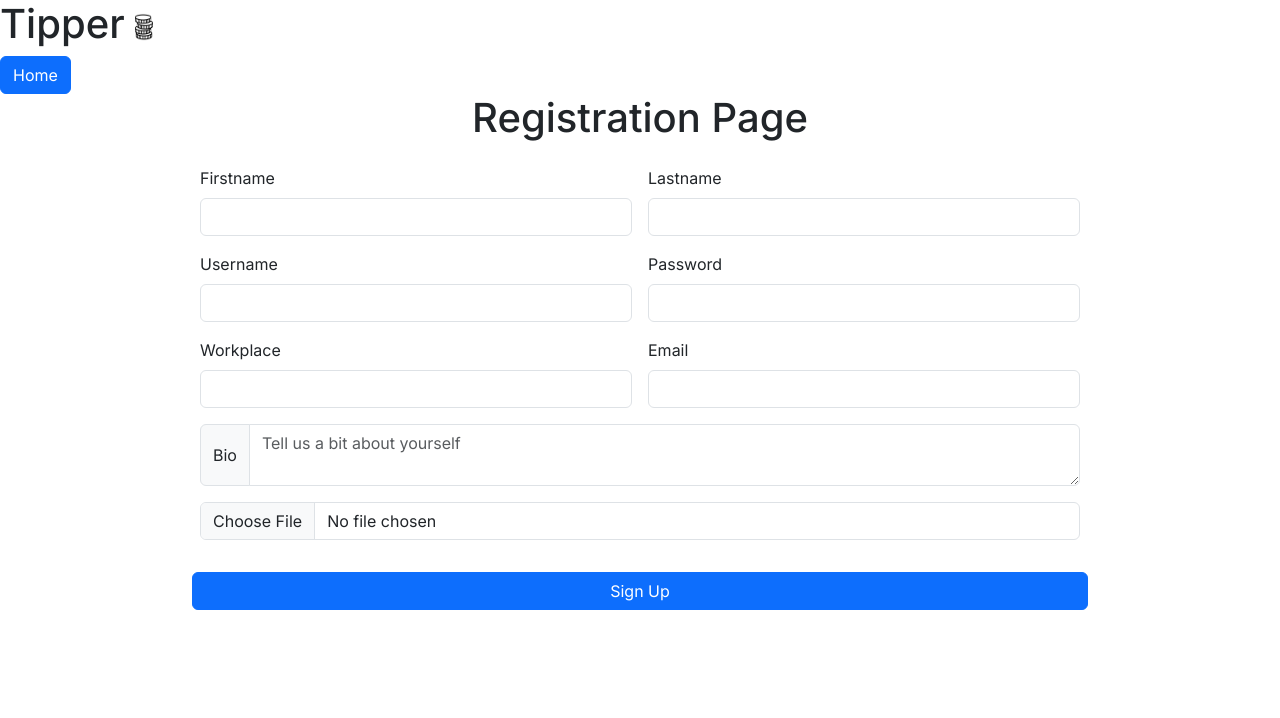
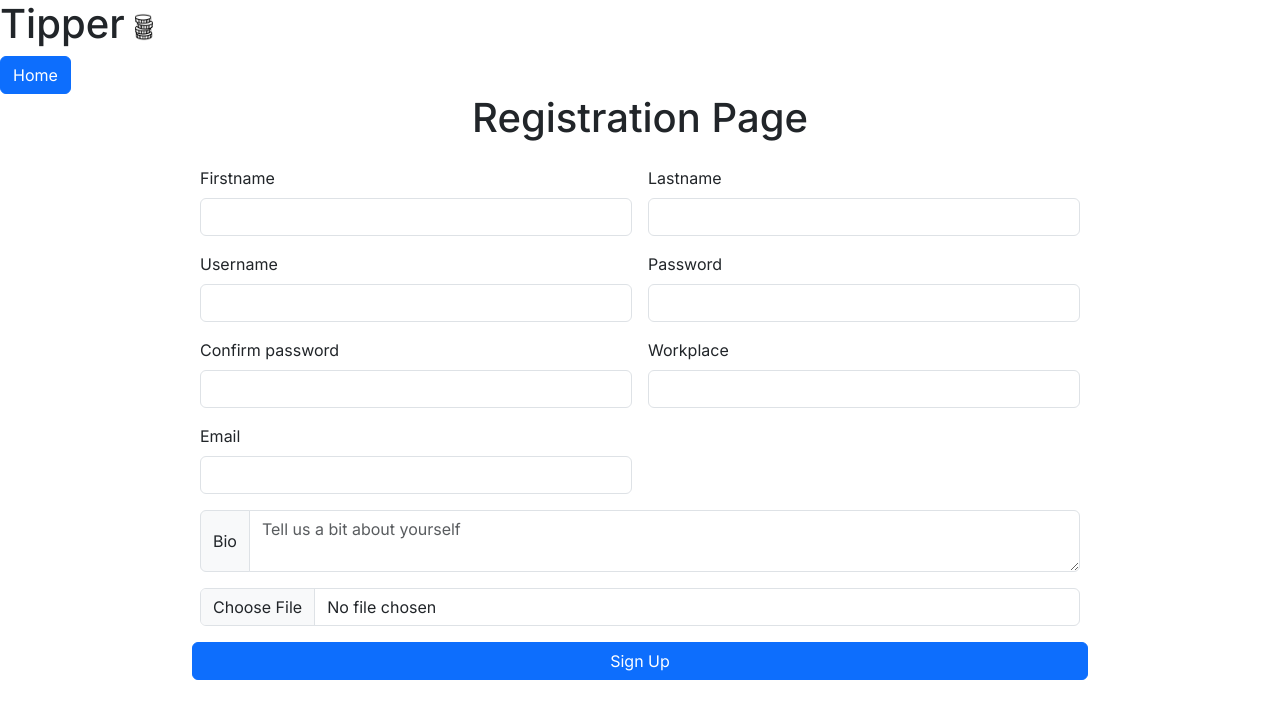
Before and after one commit to Tipper-final-project/front-end, a Next.js app: page /registerpage in a window 1280 px wide. Shown: the top 718 px of the page. Built offline with nearby package versions, Linux system fonts and the light colour scheme; no server answers; what cryptr would draw is missing.

Commit message:
registration page validation and edit image

```diff
--- a/src/APIcalls/patchUser.js
+++ b/src/APIcalls/patchUser.js
@@ -9,6 +9,7 @@ async function patchUser(username, newDetails) {
     );
   } catch (err) {
     console.log(err);
+    document.getElementById("approveUpload").disabled = false;
   }
 }
 
--- a/src/APIcalls/postuser.js
+++ b/src/APIcalls/postuser.js
@@ -13,7 +13,7 @@ export default async function postUser(
       bio: information.bio,
       workPlace: information.workPlace,
       email: information.email,
-      img_url: information.img,
+      img_url: information.img_url,
       firstName: information.firstName,
       lastName: information.lastName,
       password: encryptedString,
@@ -23,7 +23,6 @@ export default async function postUser(
       setPostedStatus(true);
     })
     .catch((err) => {
-      document.getElementById("submitButton").disabled = false;
       document.getElementById("cancelUpload").disabled = false;
       setIsLoading(false);
       setPostedStatus(false);
--- a/src/app/registerpage/page.js
+++ b/src/app/registerpage/page.js
@@ -18,6 +18,11 @@ const RegisterPage = () => {
   const [postedStatus, setPostedStatus] = useState(false);
   const [isError, setIsError] = useState(false);
   const [password, setPassword] = useState("");
+  const [usernameError, setUsernameError] = useState(false);
+  const [passwordError, setPasswordError] = useState(false);
+  const [passwordMatchError, setPasswordMatchError] = useState(false);
+  const regexPassword =
+    /^(?=.*[a-zA-Z])(?=.*\d)(?=.*[@$!%*?&_-])[A-Za-z\d@$!%*?&_-]{6,}$/g;
 
   function handleImage(event) {
     const data = new FileReader();
@@ -30,26 +35,73 @@ const RegisterPage = () => {
   }
 
   function handleChange(event) {
+    const confirmPassword = document.getElementById("confirmPassword").value;
+    const password = document.getElementById("password").value;
     setInformation((currentInformation) => {
       const newInformation = { ...currentInformation };
       newInformation[event.target.id] = event.target.value;
+
       return newInformation;
       // }
     });
-    if (event.target.id === "password") {
+    if (
+      event.target.id === "password" &&
+      password &&
+      !regexPassword.test(password) === true
+    ) {
+      setPasswordError(true);
+      event.preventDefault();
+    } else if (
+      regexPassword.test(password) === false &&
+      event.target.id === "password"
+    ) {
       setPassword(event.target.value);
+      setPasswordError(false);
+    } else if (
+      event.target.id === "username" &&
+      event.target.value &&
+      event.target.value.length < 4
+    ) {
+      setUsernameError(true);
+      event.preventDefault();
+    } else if (
+      event.target.id === "username" &&
+      event.target.value &&
+      event.target.value.length > 3
+    ) {
+      setUsernameError(false);
+      event.preventDefault();
+    } else if (
+      confirmPassword !== password &&
+      password &&
+      confirmPassword &&
+      event.target.id === "confirmPassword"
+    ) {
+      setPasswordMatchError(true);
+      event.preventDefault();
+    } else if (
+      confirmPassword === password &&
+      password &&
+      confirmPassword &&
+      event.target.id === "confirmPassword"
+    ) {
+      setPasswordMatchError(false);
+      event.preventDefault();
     }
   }
 
   useEffect(() => {
     setInformation((currentInformation) => {
       const newInformation = { ...currentInformation };
-      newInformation.img = image;
+      newInformation.img_url = image;
       return newInformation;
     });
   }, [image]);
 
   async function handleSubmit(event) {
+    const confirmPassword = document.getElementById("confirmPassword").value;
+    const password = document.getElementById("password").value;
+
     const encryptedString = Crypt.encrypt(password);
 
     event.preventDefault();
@@ -123,19 +175,48 @@ const RegisterPage = () => {
             required
           />
         </div>
+        {usernameError ? (
+          <div>
+            <p style={{ color: "red" }}>
+              username has to be at least four characters
+            </p>
+          </div>
+        ) : null}
         <div className="col-md-6">
           <label htmlFor="password" className="form-label">
             Password
           </label>
           <input
-            type="text"
+            type="password"
             className="form-control"
             id="password"
             onChange={handleChange}
             required
           />
         </div>
-
+        {passwordError ? (
+          <div>
+            <p style={{ color: "red" }}>
+              password has to be at least six characters containing a mixture of
+              letters, numbers and special characters
+            </p>
+          </div>
+        ) : null}
+        <div className="col-md-6">
+          <label htmlFor="password" className="form-label">
+            Confirm password
+          </label>
+          <input
+            type="password"
+            className="form-control"
+            id="confirmPassword"
+            onChange={handleChange}
+            required
+          />
+        </div>
+        {passwordMatchError ? (
+          <p style={{ color: "red" }}>the passwords do not match</p>
+        ) : null}
         <div className="col-md-6">
           <label htmlFor="workPlace" className="form-label">
             Workplace
@@ -205,18 +286,6 @@ const RegisterPage = () => {
           </div>
         ) : null}
 
-        <div className="col-12">
-          {postedStatus ? (
-            <button
-              onClick={() => router.push("/")}
-              className="btn btn-success"
-              style={{ width: "170px", marginLeft: "10px" }}
-            >
-              Go to profile page
-            </button>
-          ) : null}
-        </div>
-
         <button id="submitButton" type="submit" className="btn btn-primary">
           Sign Up
         </button>
```
Also changed, not shown: src/app/profile/[username]/page.js (+77 -0 lines).
